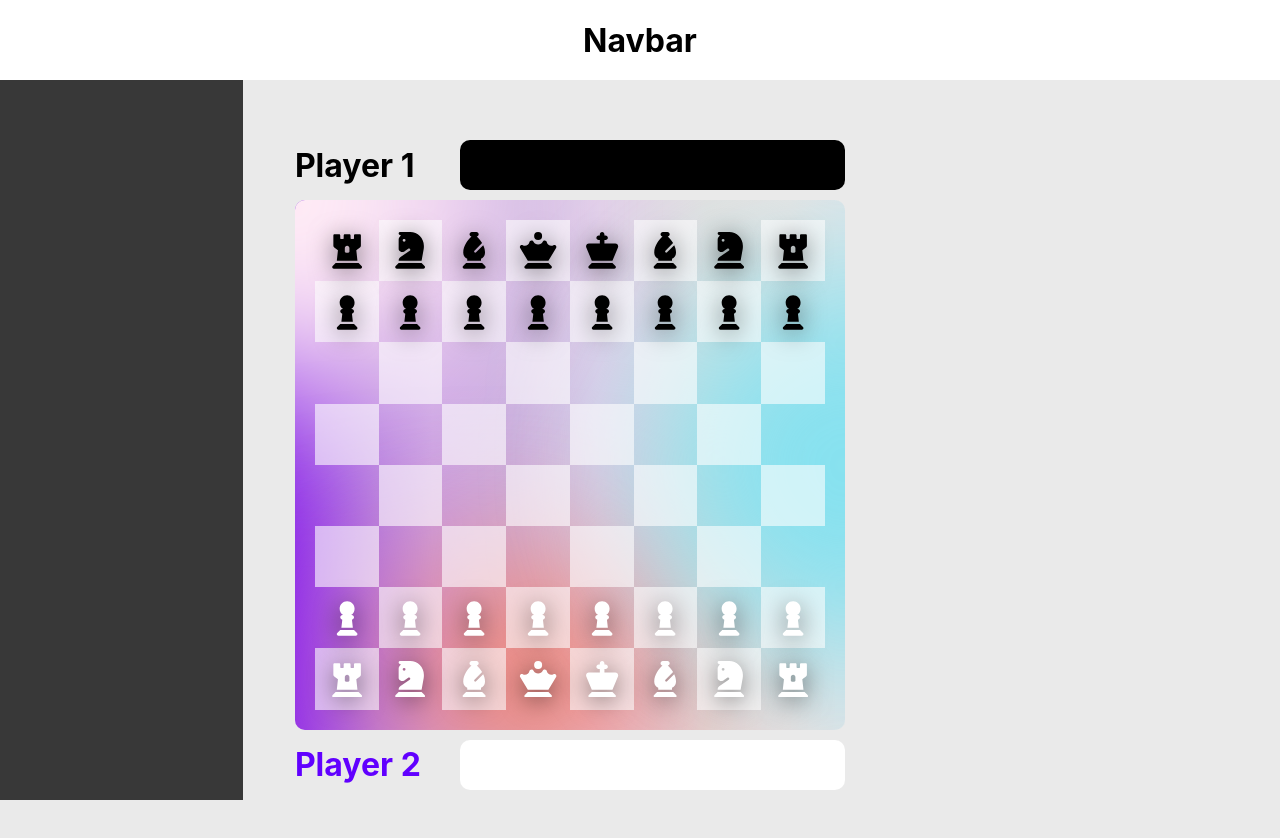
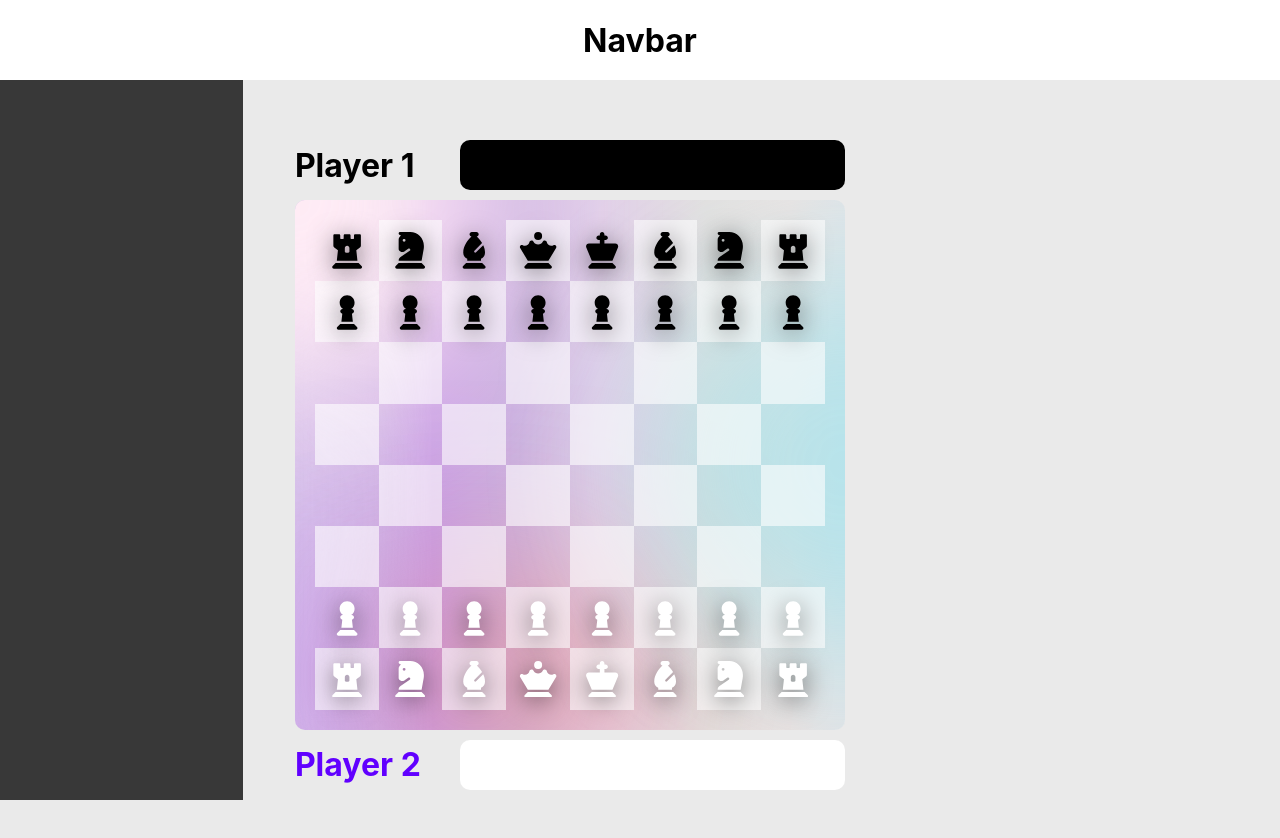
Before and after one commit to christopher-alba/react-chess, a React (Vite) app: page / in a window 1280 px wide. Shown: the top 838 px of the page. Built offline with nearby package versions, Linux system fonts and the light colour scheme.

Commit message:
adjust colors in board

```diff
--- a/src/components/ChessBoard.tsx
+++ b/src/components/ChessBoard.tsx
@@ -459,8 +459,8 @@ const TilesWrapper = styled("div")`
     #e1cee9 45%,
     #ccb2e1 60%,
     #caa2e5 75%,
-    #b782e2 85%,
-    #9339e8 100%
+    #b782e27f 85%,
+    #9339e83b 100%
   );
   backdrop-filter: blur(8px);
   padding: 20px;
@@ -496,7 +496,7 @@ const TilesWrapper = styled("div")`
   }
 
   &::after {
-    background: #86e1ef;
+    background: #86e1ef78;
     right: -195px;
     top: 50%;
     transform: translateY(-50%);
@@ -521,18 +521,18 @@ const TilesWrapper = styled("div")`
   & > .circles {
     width: 230px;
     height: 230px;
-    background: #ffc285;
+    background: #ffc28560;
     bottom: -60px;
     left: 75px;
   }
 
   & > .circles::before {
-    background: #8600ff;
+    background: #8800ff89;
     left: -40%;
   }
 
   & > .circles::after {
-    background: #ff0000;
+    background: #ff000063;
     right: -20%;
   }
 `;
```
